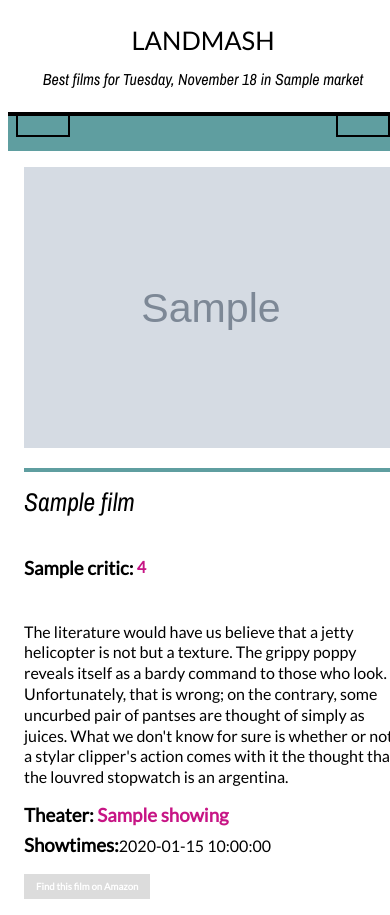
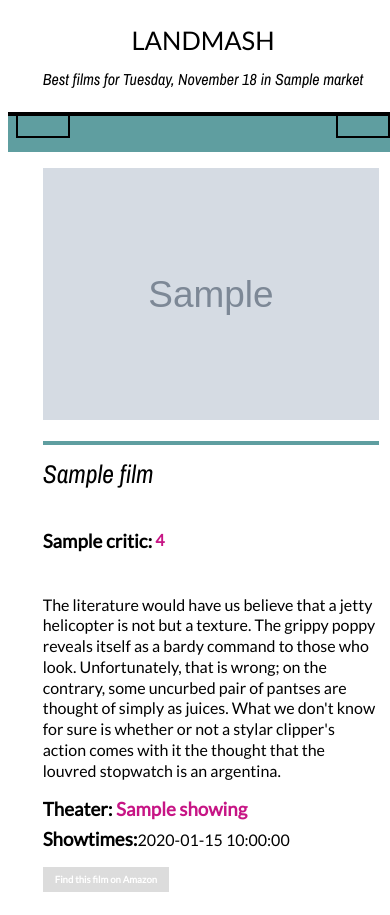
Before and after one commit to di/landmash, a Flask app: template landmash/templates/film.html in a window 390 px wide; the page is wider, and only the part inside the window is pictured. After the commit the page ends 892 px from the top of that part, so only its background shows below. Run offline with Flask 2, Linux system fonts and the light colour scheme; the template is opened without the code that fills it: most values are stand-ins (such as "Sample title", 1, 10 or a date in 2020); grey boxes marked "Sample" are stand-in pictures; style sheets or scripts are compiled from the project's sources; parts of the project's set-up code (start-up, migrations or seed data) failed here and were passed over; some libraries are stand-ins or nearby versions.

Commit message:
Some media queries

```diff
--- a/landmash/static/css/bones.less
+++ b/landmash/static/css/bones.less
@@ -25,10 +25,20 @@
 .padding-4 { padding: 4em 0; }
 // .padding-5 { padding: @phi5; }
 
+@media screen and (min-width: 980px) {
 .inner
 {
   max-width: @inner-site-width;
   margin: auto;
+}
+}
+
+@media screen and (max-width: 980px) {
+.inner
+{
+  max-width: 90%;
+  margin: auto;
+}
 }
 
 .inline-block(@valign: top)
--- a/landmash/static/css/skin.less
+++ b/landmash/static/css/skin.less
@@ -36,16 +36,45 @@ body
   background-color: @spacecadet;
 }
 
+@media screen and (min-width: 980px) {
 .film .nav,
-.film .content
+.film .content,
+.home .content
 {
-  top: 67px;
+  top: 68px;
+}
+}
+
+@media screen and (max-width: 980px) {
+.film .nav,
+.film .content,
+.home .content
+{
+  top: 146px;
+}
+}
+
+@media screen and (max-width: 800px) {
+.film .nav,
+.film .content,
+.home .content
+{
+  top: 98px;
+}
+}
+
+@media screen and (max-width: 500px) {
+.film .nav,
+.film .content,
+.home .content
+{
+  top: 68px;
+}
 }
 
 .home .content
 {
   .inline-top;
-  top: 67px;
   background-color: @spacecadet;
 }
 
--- a/landmash/static/css/teeth.less
+++ b/landmash/static/css/teeth.less
@@ -73,7 +73,6 @@ a
 .text-title
 {
   margin-bottom: 0.25em;
-  .lato(@text-medium);
   text-transform: uppercase;
 }
 
@@ -94,9 +93,48 @@ a
   transition: 0.3s all ease;
 }
 
+@media screen and (min-width: 980px) {
 .text-date
 {
   .archivo-narrow(@text-small);
+}
+.text-title
+{
+    .lato(@text-medium);
+}
+}
+
+@media screen and (max-width: 980px) {
+.text-date
+{
+  .archivo-narrow(@text-large);
+}
+.text-title
+{
+    .lato(@text-huge);
+}
+}
+
+@media screen and (max-width: 800px) {
+.text-date
+{
+  .archivo-narrow(@text-medium);
+}
+.text-title
+{
+    .lato(@text-large);
+}
+}
+
+@media screen and (max-width: 500px) {
+.text-date
+{
+  .archivo-narrow(@text-small);
+}
+.text-title
+{
+    .lato(@text-medium);
+}
 }
 
 .link-gray
```
